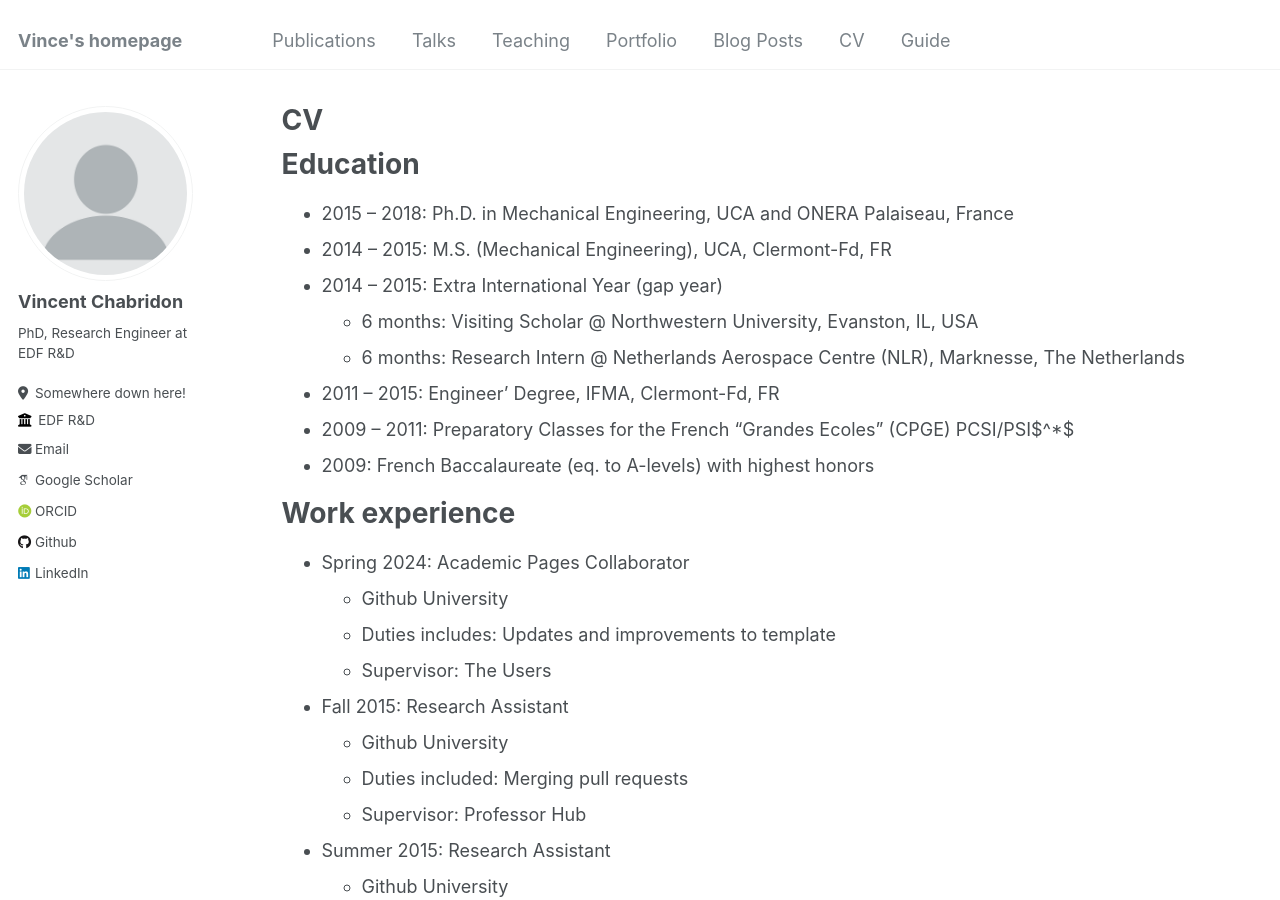
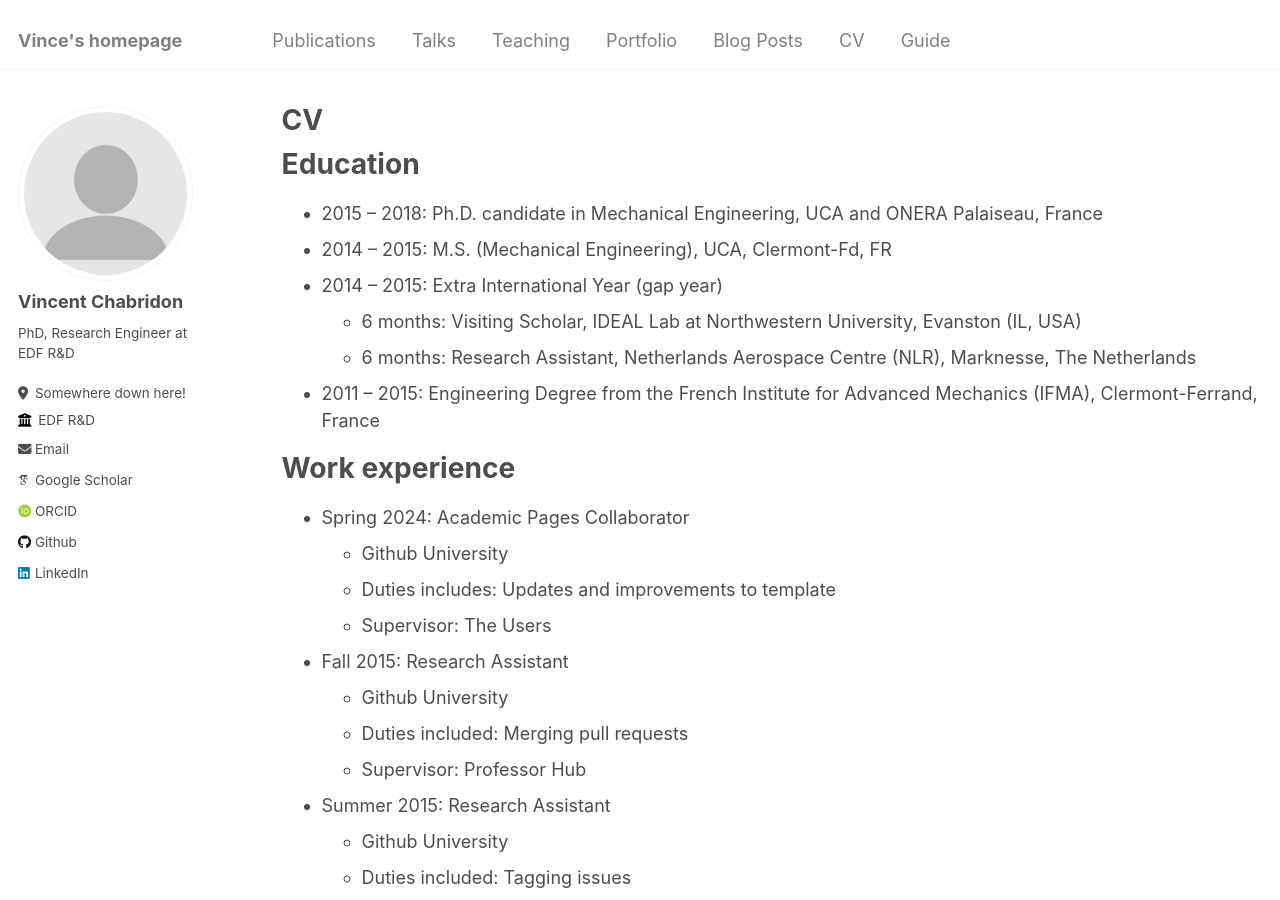
Before and after one commit to vchabri/vchabri.github.io, a Jekyll site: the page built from _pages/cv.md, in a window 1280 px wide and 900 px high. Built offline with Jekyll 4.4.1, drawn with Linux system fonts in a browser that asks for light colours; some web fonts are replaced.

Commit message:
Update cv.md

```diff
--- a/_pages/cv.md
+++ b/_pages/cv.md
@@ -11,14 +11,12 @@ redirect_from:
 
 Education
 ======
-* 2015 – 2018: Ph.D. in Mechanical Engineering, UCA and ONERA Palaiseau, France
+* 2015 – 2018: Ph.D. candidate in Mechanical Engineering, UCA and ONERA Palaiseau, France
 * 2014 – 2015: M.S. (Mechanical Engineering), UCA, Clermont-Fd, FR
 * 2014 – 2015: Extra International Year (gap year)
-    - 6 months: Visiting Scholar @ Northwestern University, Evanston, IL, USA
-    - 6 months: Research Intern @ Netherlands Aerospace Centre (NLR), Marknesse, The Netherlands
-* 2011 – 2015: Engineer’ Degree, IFMA, Clermont-Fd, FR
-* 2009 – 2011: Preparatory Classes for the French “Grandes Ecoles” (CPGE) PCSI/PSI$^*$
-* 2009: French Baccalaureate (eq. to A-levels) with highest honors
+    - 6 months: Visiting Scholar, IDEAL Lab at Northwestern University, Evanston (IL, USA)
+    - 6 months: Research Assistant, Netherlands Aerospace Centre (NLR), Marknesse, The Netherlands
+* 2011 – 2015: Engineering Degree from the French Institute for Advanced Mechanics (IFMA), Clermont-Ferrand, France
 
 Work experience
 ======
```
